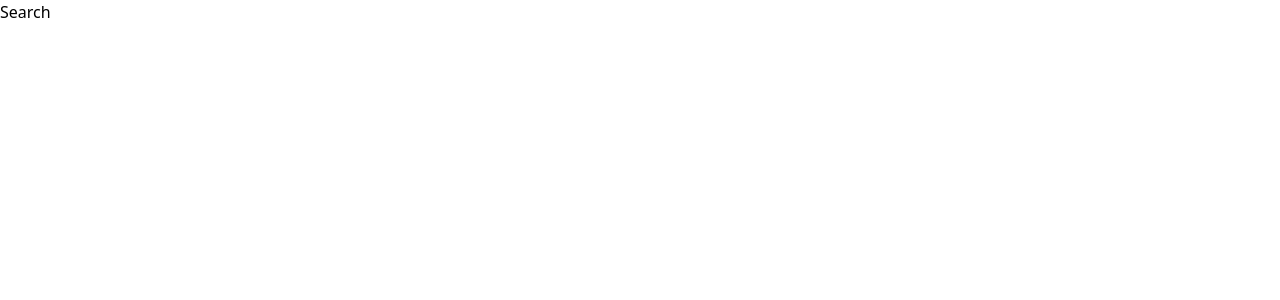
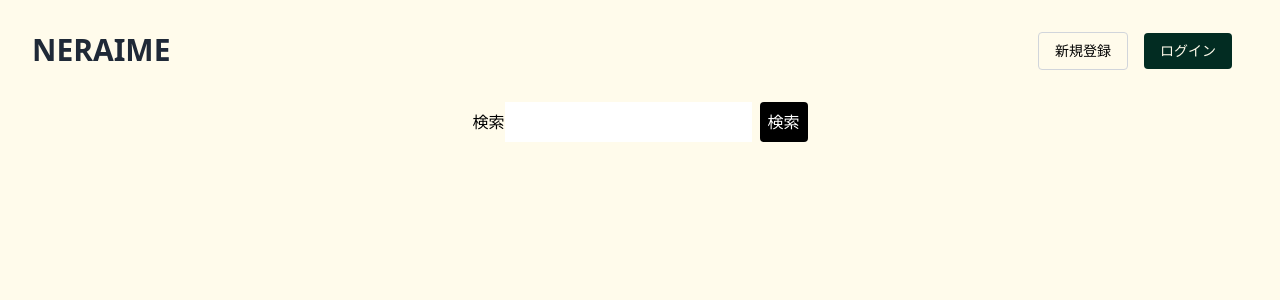
Before and after one commit to Hijikata1869/neraime-frontend, a Next.js app: page /search in a window 1280 px wide. Shown: the top 300 px of the page. Built offline with nearby package versions, Linux system fonts and the light colour scheme.

Commit message:
google place apiから施設情報を取得する処理を実装#9

```diff
--- a/components/UserAuth.tsx
+++ b/components/UserAuth.tsx
@@ -14,16 +14,6 @@ export const UserAuth: React.FC = () => {
   const [email, setEmail] = useState("");
   const [password, setPassword] = useState("");
   const [passwordConfirmation, setPasswordConfirmation] = useState("");
-  const [isLogin, setIsLogin] = useState(false);
-
-  useEffect(() => {
-    const token = cookie.get("access_token");
-    if (token) {
-      setIsLogin(true);
-    } else {
-      setIsLogin(false);
-    }
-  }, []);
 
   const onClickToggle = () => {
     setIsSignUp(!isSignUp);
--- /dev/null
+++ b/pages/api/searchPlace.ts
@@ -0,0 +1,16 @@
+import { NextApiRequest, NextApiResponse } from "next";
+
+export default async function handler(
+  req: NextApiRequest,
+  res: NextApiResponse
+) {
+  const placeName: string = req.query.placeName as string;
+
+  const response = await fetch(
+    `https://maps.googleapis.com/maps/api/place/textsearch/json?query=${placeName}&language=ja&key=${process.env.GOOGLE_PLACES_API_KEY}`
+  );
+
+  const data = await response.json();
+
+  return res.status(200).json(data);
+}
--- a/pages/search.tsx
+++ b/pages/search.tsx
@@ -1,7 +1,71 @@
+import { useState } from "react";
+
+import { Layout } from "@/components/Layout";
+
+type Candidates = {
+  name: string;
+  formatted_address: string;
+}[];
+
 const Search: React.FC = () => {
+  const [placeName, setPlaceName] = useState<string>("");
+  const [candidates, setCandidates] = useState<Candidates>();
+
+  const onChangeInputValue = (event: React.ChangeEvent<HTMLInputElement>) => {
+    setPlaceName(event.target.value);
+  };
+
+  const onClickSearch = async (event: React.MouseEvent) => {
+    event.preventDefault();
+    const response = await fetch(`/api/searchPlace?placeName=${placeName}`);
+    const result = response.json();
+    result
+      .then(async (data) => {
+        setPlaceName("");
+        const candidates: Candidates = await data.results;
+        return candidates;
+      })
+      .then((candidates) => {
+        // formatted_addressから「日本」と郵便番号を除いた住所をcandidatesにセット
+        const formatted_candidates = candidates.map((candidate) => {
+          let address = candidate.formatted_address;
+          address = address.replace(/日本、〒\d{3}-\d{4}\s/, "");
+          return {
+            name: candidate.name,
+            formatted_address: address,
+          };
+        });
+        return formatted_candidates;
+      })
+      .then((formatted_candidates) => {
+        setCandidates(formatted_candidates);
+      })
+      .catch((err) => {
+        console.error(err);
+      });
+  };
+
   return (
     <>
-      <h1>Search</h1>
+      <Layout title="店舗検索">
+        <form>
+          <label htmlFor="search">検索</label>
+          <input
+            id="search"
+            className="p-2"
+            type="text"
+            name="search"
+            value={placeName}
+            onChange={(event) => onChangeInputValue(event)}
+          />
+          <button
+            className="p-2 text-white bg-black ml-2 rounded"
+            onClick={(event) => onClickSearch(event)}
+          >
+            検索
+          </button>
+        </form>
+      </Layout>
     </>
   );
 };
```
Also changed, not shown: lib/maps.ts (added, +11 -0 lines).
